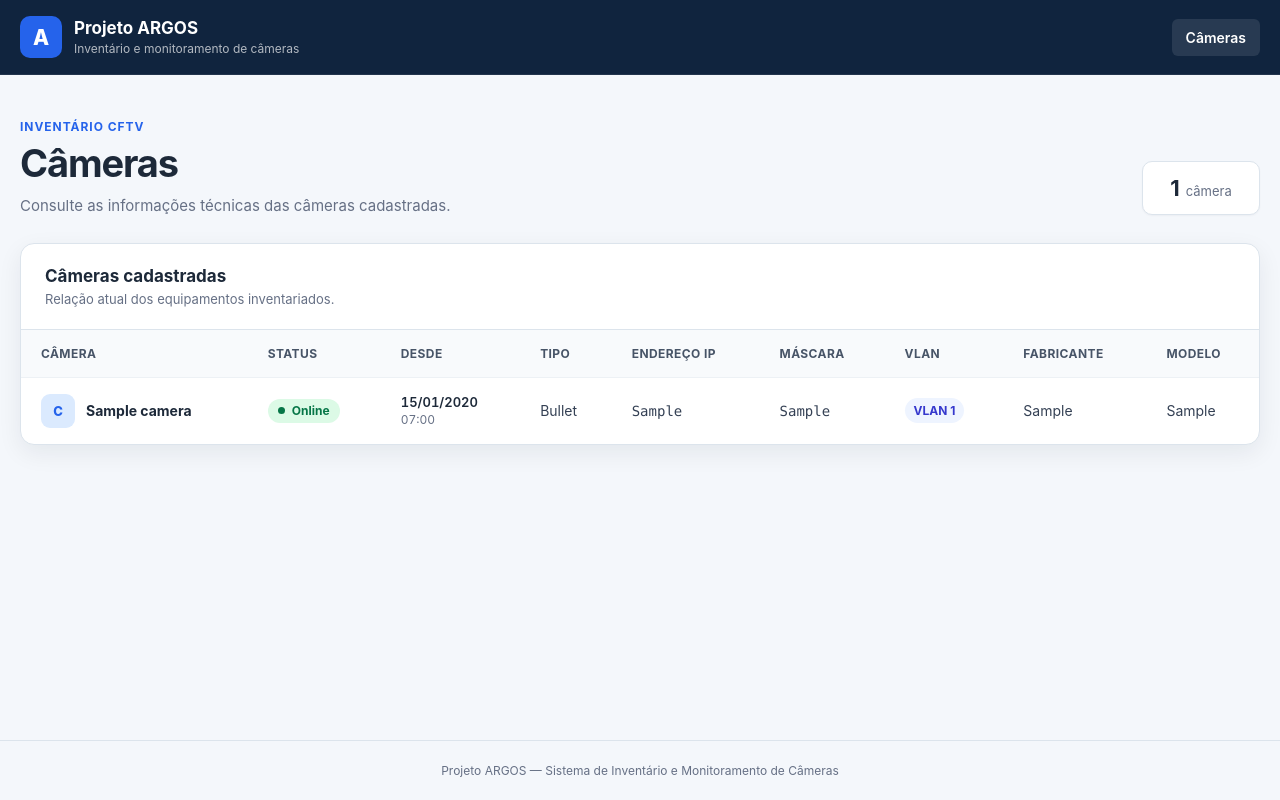
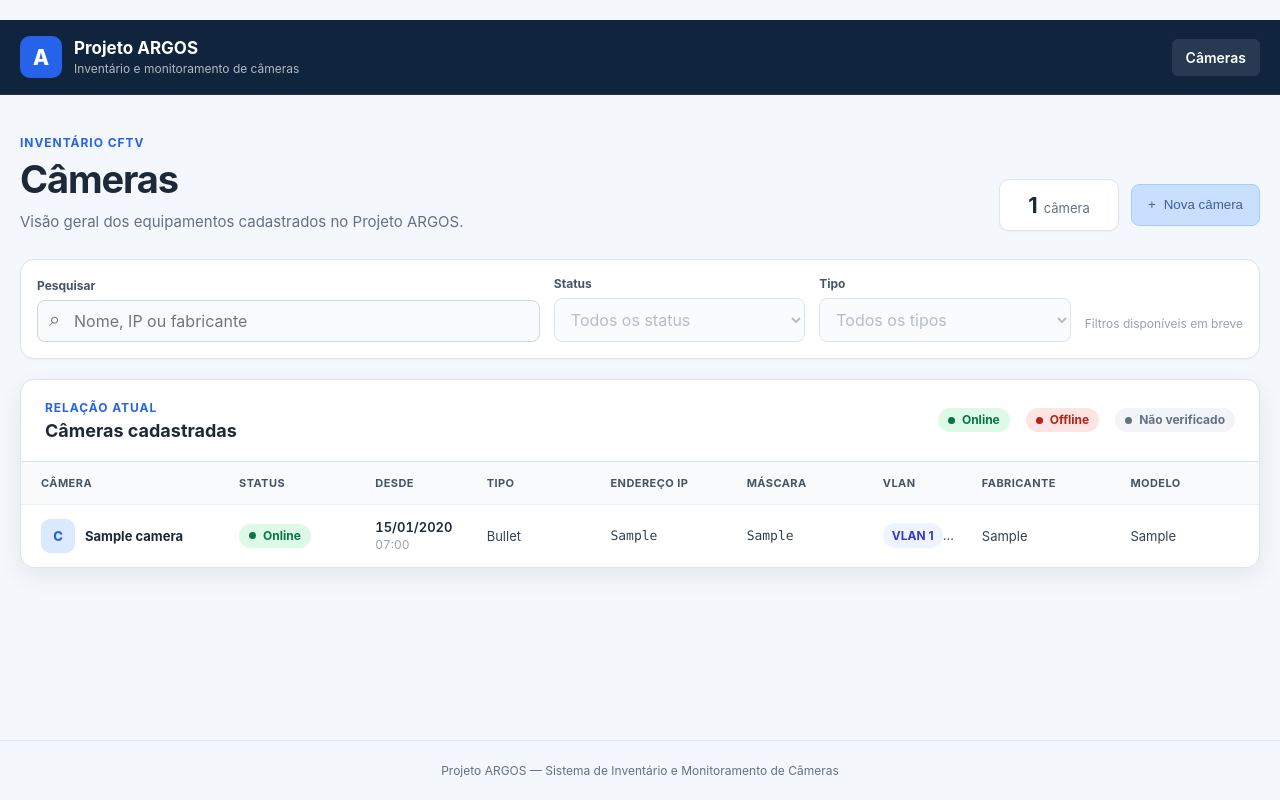
Before and after one commit to wromanov/projeto_argos, a Django app: page /cameras/ in a window 1280 px wide. Run offline with Django 5.2, Linux system fonts and the light colour scheme; tables that the repository leaves empty hold one stand-in row (values such as "Sample post").

Commit message:
feat: cria layout moderno do inventario de cameras

```diff
--- a/cameras/templates/cameras/lista.html
+++ b/cameras/templates/cameras/lista.html
@@ -1,169 +1,40 @@
 {% extends "base.html" %}
-
-{% block titulo %}
-    Câmeras — ARGOS
-{% endblock %}
-
+{% load static %}
+{% block titulo %}Câmeras — ARGOS{% endblock %}
+{% block extra_css %}<link rel="stylesheet" href="{% static 'css/inventario.css' %}">{% endblock %}
 {% block conteudo %}
 {% with total=cameras|length %}
-        <section class="page-heading">
-            <div>
-                <span class="page-heading__eyebrow">
-                    Inventário CFTV
-                </span>
-
-                <h1>Câmeras</h1>
-
-                <p>
-                    Consulte as informações técnicas das câmeras cadastradas.
-                </p>
-            </div>
-
-            <div class="record-counter">
-                <strong>{{ total }}</strong>
-
-                <span>
-                    câmera{{ total|pluralize:"s" }}
-                </span>
+<section class="inventory-hero" aria-labelledby="page-title">
+    <div><span class="inventory-eyebrow">Inventário CFTV</span><h1 id="page-title">Câmeras</h1><p>Visão geral dos equipamentos cadastrados no Projeto ARGOS.</p></div>
+    <div class="inventory-hero__actions">
+        <div class="metric-card" aria-label="Total de câmeras"><strong>{{ total }}</strong><span>câmera{{ total|pluralize:"s" }}</span></div>
+        <button class="button button--primary" type="button" disabled aria-disabled="true"><span aria-hidden="true">+</span> Nova câmera</button>
     </div>
 </section>
-
+<section class="inventory-toolbar" aria-label="Pesquisa e filtros">
+    <label class="field field--search"><span class="field__label">Pesquisar</span><span class="field__control field__control--with-icon"><span class="field__icon" aria-hidden="true">⌕</span><input type="search" placeholder="Nome, IP ou fabricante" disabled></span></label>
+    <label class="field"><span class="field__label">Status</span><select disabled><option>Todos os status</option></select></label>
+    <label class="field"><span class="field__label">Tipo</span><select disabled><option>Todos os tipos</option></select></label>
+    <span class="toolbar-note">Filtros disponíveis em breve</span>
+</section>
 {% if cameras %}
-            <section class="content-panel">
-                <div class="content-panel__header">
-                    <div>
-                        <h2>Câmeras cadastradas</h2>
-
-                        <p>
-                            Relação atual dos equipamentos inventariados.
-                        </p>
-                    </div>
-                </div>
-
-                <div class="table-container">
-                    <table class="camera-table">
-                        <thead>
-                            <tr>
-                                <th scope="col">Câmera</th>
-                                <th scope="col">Status</th>
-                                <th scope="col">Desde</th>
-                                <th scope="col">Tipo</th>
-                                <th scope="col">Endereço IP</th>
-                                <th scope="col">Máscara</th>
-                                <th scope="col">VLAN</th>
-                                <th scope="col">Fabricante</th>
-                                <th scope="col">Modelo</th>
-                            </tr>
-                        </thead>
-
-                        <tbody>
-                            {% for camera in cameras %}
-                                <tr>
-                                    <td>
-                                        <div class="camera-identification">
-                                            <span class="camera-identification__icon">
-                                                C
-                                            </span>
-
-                                            <strong>
-                                                {{ camera.nome }}
-                                            </strong>
-                                        </div>
-                                    </td>
-
-                                    <td>
-                                        {% if camera.status == "ONLINE" %}
-                                            <span class="status-badge status-badge--online">
-                                                <span
-                                                    class="status-dot"
-                                                    aria-hidden="true"
-                                                ></span>
-
-                                                {{ camera.get_status_display }}
-                                            </span>
-
-                                        {% elif camera.status == "OFFLINE" %}
-                                            <span class="status-badge status-badge--offline">
-                                                <span
-                                                    class="status-dot"
-                                                    aria-hidden="true"
-                                                ></span>
-
-                                                {{ camera.get_status_display }}
-                                            </span>
-
-                                        {% else %}
-                                            <span class="status-badge status-badge--unknown">
-                                                <span
-                                                    class="status-dot"
-                                                    aria-hidden="true"
-                                                ></span>
-
-                                                Não verificado
-                                            </span>
-                                        {% endif %}
-                                    </td>
-
-                                    <td>
-                                        {% if camera.status and camera.status_em %}
-                                            <div class="status-date">
-                                                <span>
-                                                    {{ camera.status_em|date:"d/m/Y" }}
-                                                </span>
-
-                                                <small>
-                                                    {{ camera.status_em|date:"H:i" }}
-                                                </small>
-                                            </div>
-                                        {% else %}
-                                            <span class="empty-value">—</span>
-                                        {% endif %}
-                                    </td>
-
-                                    <td>
-                                        {{ camera.get_tipo_display|default:"Não informado" }}
-                                    </td>
-
-                                    <td class="monospace">
-                                        {{ camera.ip }}
-                                    </td>
-
-                                    <td class="monospace">
-                                        {{ camera.mascara_subrede }}
-                                    </td>
-
-                                    <td>
-                                        <span class="vlan-badge">
-                                            VLAN {{ camera.vlan }}
-                                        </span>
-                                    </td>
-
-                                    <td>
-                                        {{ camera.fabricante }}
-                                    </td>
-
-                                    <td>
-                                        {{ camera.modelo }}
-                                    </td>
-                                </tr>
-                            {% endfor %}
-                        </tbody>
-                    </table>
-                </div>
+<section class="inventory-panel" aria-labelledby="table-title">
+    <div class="inventory-panel__header"><div><span class="inventory-eyebrow">Relação atual</span><h2 id="table-title">Câmeras cadastradas</h2></div><div class="status-legend" aria-label="Legenda dos status">
+        {% include "cameras/partials/_status_badge.html" with status="ONLINE" status_label="Online" %}
+        {% include "cameras/partials/_status_badge.html" with status="OFFLINE" status_label="Offline" %}
+        {% include "cameras/partials/_status_badge.html" with status="UNKNOWN" status_label="Não verificado" %}
+    </div></div>
+    <div class="table-container"><table class="camera-table"><thead><tr><th scope="col">Câmera</th><th scope="col">Status</th><th scope="col">Desde</th><th scope="col">Tipo</th><th scope="col">Endereço IP</th><th scope="col">Máscara</th><th scope="col">VLAN</th><th scope="col">Fabricante</th><th scope="col">Modelo</th></tr></thead><tbody>
+    {% for camera in cameras %}<tr>
+        <td><div class="camera-identification"><span class="camera-identification__icon" aria-hidden="true">C</span><strong>{{ camera.nome }}</strong></div></td>
+        <td>{% include "cameras/partials/_status_badge.html" with status=camera.status status_label=camera.get_status_display %}</td>
+        <td>{% if camera.status and camera.status_em %}<div class="status-date"><span>{{ camera.status_em|date:"d/m/Y" }}</span><small>{{ camera.status_em|date:"H:i" }}</small></div>{% else %}<span class="empty-value">—</span>{% endif %}</td>
+        <td>{{ camera.get_tipo_display|default:"Não informado" }}</td><td class="monospace">{{ camera.ip }}</td><td class="monospace">{{ camera.mascara_subrede }}</td><td><span class="vlan-badge">VLAN {{ camera.vlan }}</span></td><td>{{ camera.fabricante }}</td><td>{{ camera.modelo }}</td>
+    </tr>{% endfor %}
+    </tbody></table></div>
 </section>
 {% else %}
-            <section class="empty-state">
-                <div class="empty-state__icon">
-                    C
-                </div>
-
-                <h2>Nenhuma câmera cadastrada</h2>
-
-                <p>
-                    Cadastre uma câmera pelo painel administrativo para
-                    iniciar o inventário.
-                </p>
-            </section>
+<section class="empty-state" aria-labelledby="empty-title"><div class="empty-state__icon" aria-hidden="true">C</div><span class="inventory-eyebrow">Inventário vazio</span><h2 id="empty-title">Nenhuma câmera cadastrada</h2><p>As câmeras adicionadas ao inventário aparecerão aqui.</p></section>
 {% endif %}
 {% endwith %}
 {% endblock %}
--- /dev/null
+++ b/cameras/templates/cameras/partials/_status_badge.html
@@ -0,0 +1 @@
+{% if status == "ONLINE" %}<span class="status-badge status-badge--online"><span class="status-dot" aria-hidden="true"></span>{{ status_label|default:"Online" }}</span>{% elif status == "OFFLINE" %}<span class="status-badge status-badge--offline"><span class="status-dot" aria-hidden="true"></span>{{ status_label|default:"Offline" }}</span>{% else %}<span class="status-badge status-badge--unknown"><span class="status-dot" aria-hidden="true"></span>Não verificado</span>{% endif %}
--- /dev/null
+++ b/static/css/inventario.css
@@ -0,0 +1,29 @@
+:root { --inv-primary: #173251; --inv-blue: #2563eb; --inv-text: #1d2939; --inv-muted: #667085; --inv-border: #dce4ec; --inv-surface: #fff; --inv-soft: #f8fafc; --inv-shadow: 0 8px 24px rgba(16,24,40,.07); --inv-radius: 14px; }
+.inventory-hero { display:flex; align-items:flex-end; justify-content:space-between; gap:24px; margin-bottom:28px; }
+.inventory-eyebrow { display:inline-block; margin-bottom:8px; color:var(--inv-blue); font-size:12px; font-weight:700; letter-spacing:.08em; text-transform:uppercase; }
+.inventory-hero h1 { margin:0; color:var(--inv-text); font-size:clamp(28px,4vw,38px); line-height:1.15; letter-spacing:-.03em; }
+.inventory-hero p { margin:10px 0 0; color:var(--inv-muted); font-size:15px; }
+.inventory-hero__actions { display:flex; align-items:center; gap:12px; }
+.metric-card { min-width:120px; padding:12px 16px; display:flex; align-items:baseline; justify-content:center; gap:6px; border:1px solid var(--inv-border); border-radius:10px; background:var(--inv-surface); box-shadow:0 1px 2px rgba(16,24,40,.04); }
+.metric-card strong { font-size:22px; }.metric-card span { color:var(--inv-muted); font-size:13px; }
+.button { min-height:42px; padding:0 16px; display:inline-flex; align-items:center; justify-content:center; gap:8px; border:1px solid transparent; border-radius:8px; font:600 14px inherit; cursor:pointer; }.button--primary { background:var(--inv-blue); color:#fff; }.button:disabled { background:#bfdbfe; border-color:#93c5fd; color:#1e3a8a; cursor:not-allowed; opacity:.82; box-shadow:none; }
+.button:disabled:hover { background:#bfdbfe; border-color:#93c5fd; color:#1e3a8a; }
+.inventory-toolbar { margin-bottom:20px; padding:16px; display:flex; align-items:flex-end; gap:14px; flex-wrap:wrap; border:1px solid var(--inv-border); border-radius:var(--inv-radius); background:var(--inv-surface); box-shadow:0 1px 2px rgba(16,24,40,.04); }
+.field { min-width:180px; flex:1; display:flex; flex-direction:column; gap:7px; }.field--search { flex:2; }.field__label { color:#475467; font-size:12px; font-weight:700; }.field input,.field select,.field textarea { width:100%; min-height:42px; padding:10px 12px; border:1px solid #cfd8e3; border-radius:8px; background:#fff; color:var(--inv-text); font:inherit; }.field textarea { min-height:96px; resize:vertical; }.field input:focus,.field select:focus,.field textarea:focus { outline:3px solid rgba(37,99,235,.18); border-color:var(--inv-blue); }.field input:disabled,.field select:disabled,.field textarea:disabled { background:#f8fafc; color:#98a2b3; cursor:not-allowed; }.field__control { position:relative; }.field__control input { padding-left:36px; }.field__icon { position:absolute; top:9px; left:12px; color:var(--inv-muted); font-size:20px; line-height:1; }.toolbar-note { padding-bottom:11px; color:#98a2b3; font-size:12px; }
+.inventory-panel { overflow:hidden; border:1px solid var(--inv-border); border-radius:var(--inv-radius); background:var(--inv-surface); box-shadow:var(--inv-shadow); }.inventory-panel__header { padding:20px 24px; display:flex; align-items:center; justify-content:space-between; gap:18px; border-bottom:1px solid var(--inv-border); }.inventory-panel__header h2 { margin:0; color:var(--inv-text); font-size:18px; }.inventory-panel__header .inventory-eyebrow { margin:0 0 5px; }.status-legend { display:flex; align-items:center; gap:8px; flex-wrap:wrap; }
+.table-container { overflow-x:auto; }.camera-table { width:100%; min-width:0; table-layout:fixed; border-collapse:collapse; }.camera-table th,.camera-table td { padding:14px 20px; border-bottom:1px solid #edf1f5; text-align:left; vertical-align:middle; white-space:nowrap; }.camera-table th { background:var(--inv-soft); color:#475467; font-size:11px; letter-spacing:.04em; text-transform:uppercase; }.camera-table td { color:#344054; font-size:13px; overflow:hidden; text-overflow:ellipsis; }
+.camera-table th:nth-child(1),.camera-table td:nth-child(1) { width:16%; }
+.camera-table th:nth-child(2),.camera-table td:nth-child(2) { width:11%; }
+.camera-table th:nth-child(3),.camera-table td:nth-child(3) { width:9%; }
+.camera-table th:nth-child(4),.camera-table td:nth-child(4) { width:10%; }
+.camera-table th:nth-child(5),.camera-table td:nth-child(5) { width:11%; }
+.camera-table th:nth-child(6),.camera-table td:nth-child(6) { width:11%; }
+.camera-table th:nth-child(7),.camera-table td:nth-child(7) { width:8%; }
+.camera-table th:nth-child(8),.camera-table td:nth-child(8),.camera-table th:nth-child(9),.camera-table td:nth-child(9) { width:12%; }.camera-table tbody tr:hover { background:#f8fbff; }.camera-table tbody tr:last-child td { border-bottom:0; }
+.camera-identification { display:flex; align-items:center; gap:10px; }.camera-identification__icon,.empty-state__icon { width:34px; height:34px; display:inline-flex; align-items:center; justify-content:center; flex-shrink:0; border-radius:9px; background:#dbeafe; color:var(--inv-blue); font-weight:800; }.monospace { font-family:"SFMono-Regular",Consolas,"Liberation Mono",monospace; font-variant-numeric:tabular-nums; }.vlan-badge { padding:5px 9px; border-radius:999px; background:#eef4ff; color:#3538cd; font-size:12px; font-weight:700; }
+.status-badge { display:inline-flex; align-items:center; gap:7px; padding:6px 10px; border-radius:999px; font-size:12px; font-weight:700; line-height:1; }.status-dot { width:7px; height:7px; border-radius:50%; background:currentColor; }.status-badge--online { background:#dcfae6; color:#067647; }.status-badge--offline { background:#fee4e2; color:#b42318; }.status-badge--unknown { background:#f2f4f7; color:#667085; }.status-date { display:flex; flex-direction:column; gap:2px; font-variant-numeric:tabular-nums; }.status-date span { color:var(--inv-text); font-size:13px; font-weight:600; }.status-date small,.empty-value { color:#98a2b3; font-size:12px; }
+.empty-state { padding:64px 24px; border:1px solid var(--inv-border); border-radius:var(--inv-radius); background:var(--inv-surface); box-shadow:var(--inv-shadow); text-align:center; }.empty-state__icon { width:52px; height:52px; margin:0 auto 18px; font-size:20px; }.empty-state .inventory-eyebrow { margin-bottom:6px; }.empty-state h2 { margin:0; font-size:20px; }.empty-state p { max-width:440px; margin:10px auto 0; color:var(--inv-muted); line-height:1.6; }
+.template-status { padding:8px 11px; border:1px solid var(--inv-border); border-radius:999px; background:var(--inv-surface); color:var(--inv-muted); font-size:12px; font-weight:600; }.detail-layout { display:grid; grid-template-columns:repeat(2,minmax(0,1fr)); gap:18px; }.detail-card .inventory-panel__header { padding:18px 20px; align-items:flex-start; }.detail-grid { margin:0; padding:18px 20px; display:grid; grid-template-columns:minmax(130px,.8fr) 1.2fr; gap:13px 20px; }.detail-grid dt { color:var(--inv-muted); font-size:12px; font-weight:600; }.detail-grid dd { margin:0; color:var(--inv-text); font-size:13px; }
+.inventory-form { display:grid; gap:18px; }.form-section { min-width:0; padding:20px; }.form-section legend { padding:0 8px; color:var(--inv-text); font-size:18px; font-weight:700; }.form-grid { display:grid; grid-template-columns:repeat(2,minmax(0,1fr)); gap:16px; }.form-field--wide { grid-column:1 / -1; }.form-actions { display:flex; justify-content:flex-end; }.form-actions .button { min-width:150px; }
+@media (max-width:760px) { .camera-table { min-width:1120px; table-layout:auto; } .inventory-hero,.inventory-panel__header { align-items:flex-start; flex-direction:column; }.inventory-hero__actions { width:100%; justify-content:space-between; }.inventory-toolbar { align-items:stretch; flex-direction:column; }.field,.field--search { min-width:0; }.toolbar-note { padding:0; }.status-legend { justify-content:flex-start; }.detail-layout { grid-template-columns:1fr; }.form-grid { grid-template-columns:1fr; }.form-field--wide { grid-column:auto; } }
+@media (max-width:480px) { .inventory-hero__actions { align-items:stretch; flex-direction:column; }.metric-card { justify-content:flex-start; }.inventory-panel__header { padding:18px; }.detail-grid { grid-template-columns:1fr; gap:5px; }.detail-grid dd { margin-bottom:8px; }.form-section { padding:16px; } }
--- a/templates/base.html
+++ b/templates/base.html
@@ -1,67 +1,30 @@
 {% load static %}
-
 <!DOCTYPE html>
 <html lang="pt-BR">
 <head>
     <meta charset="UTF-8">
-
-    <meta
-        name="viewport"
-        content="width=device-width, initial-scale=1.0"
-    >
-
-    <title>
-        {% block titulo %}
-            Projeto ARGOS
-        {% endblock %}
-    </title>
-
-    <link
-        rel="stylesheet"
-        href="{% static 'css/argos.css' %}"
-    >
+    <meta name="viewport" content="width=device-width, initial-scale=1.0">
+    <title>{% block titulo %}Projeto ARGOS{% endblock %}</title>
+    <link rel="stylesheet" href="{% static 'css/argos.css' %}">
+    {% block extra_css %}{% endblock %}
 </head>
-
 <body>
     <header class="app-header">
         <div class="app-header__content">
-            <a
-                class="brand"
-                href="{% url 'cameras:lista' %}"
-            >
-                <span class="brand__symbol">
-                    A
-                </span>
-
+            <a class="brand" href="{% url 'cameras:lista' %}">
+                <span class="brand__symbol">A</span>
                 <span class="brand__text">
                     <strong>Projeto ARGOS</strong>
-
-                    <small>
-                        Inventário e monitoramento de câmeras
-                    </small>
+                    <small>Inventário e monitoramento de câmeras</small>
                 </span>
             </a>
-
             <nav class="main-navigation">
-                <a
-                    class="main-navigation__link main-navigation__link--active"
-                    href="{% url 'cameras:lista' %}"
-                >
-                    Câmeras
-                </a>
+                <a class="main-navigation__link main-navigation__link--active" href="{% url 'cameras:lista' %}">Câmeras</a>
             </nav>
         </div>
     </header>
-
-    <main class="page-container">
-        {% block conteudo %}
-        {% endblock %}
-    </main>
-
-    <footer class="app-footer">
-        <p>
-            Projeto ARGOS — Sistema de Inventário e Monitoramento de Câmeras
-        </p>
-    </footer>
+    <main class="page-container">{% block conteudo %}{% endblock %}</main>
+    <footer class="app-footer"><p>Projeto ARGOS — Sistema de Inventário e Monitoramento de Câmeras</p></footer>
+    {% block extra_js %}{% endblock %}
 </body>
 </html>
```
Also changed, not shown: cameras/templates/cameras/detalhe.html (added, +15 -0 lines), cameras/templates/cameras/formulario.html (added, +18 -0 lines). Lines whose indentation alone changed are shown as unchanged.
